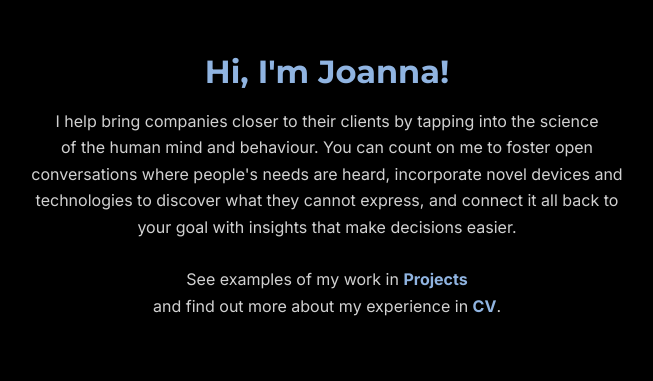
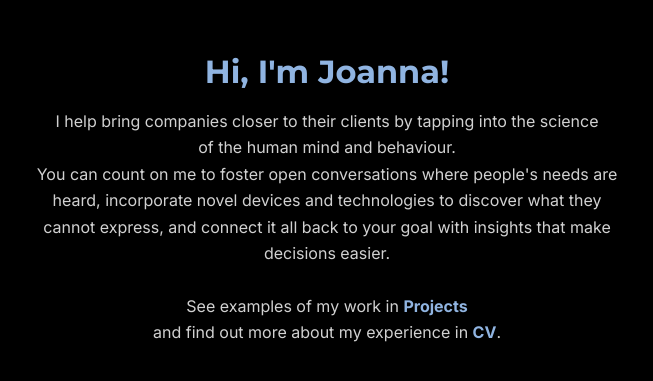
Before and after one commit to joanna-wi/joanna-wi.github.io, a Jekyll site: the page built from index.md, in a window 1280 px wide and 900 px high, cut to the strip 301-682 px from the top of the window. Shown: the whole strip, without its empty margins (313-966 px from the left). Built offline with Jekyll 4.4.1, drawn with Linux system fonts in a browser that asks for light colours; nearby versions of some CDN libraries.

Commit message:
Update index.md

```diff
--- a/index.md
+++ b/index.md
@@ -8,7 +8,7 @@
   <img class="profile-photo" src="{{ site.baseurl }}/assets/img/profile-img-color.jpg" alt="my photo">
   <div class="home-text">
     <h1 style="text-align: center;">Hi, I'm Joanna!</h1>
-    <p style="text-align: center;">I help bring companies closer to their clients by tapping into the science <br>of the human mind and behaviour. You can count on me to foster open conversations where people's needs are heard, incorporate novel devices and technologies to discover what they cannot express, and connect it all back to your goal with insights that make decisions easier.<br><br>See examples of my work in <strong style="color:#90b4e1;">Projects</strong><br>and find out more about my experience in <strong style="color:#90b4e1;">CV</strong>.</p>
+    <p style="text-align: center;">I help bring companies closer to their clients by tapping into the science <br>of the human mind and behaviour. <br>You can count on me to foster open conversations where people's needs are heard, incorporate novel devices and technologies to discover what they cannot express, and connect it all back to your goal with insights that make decisions easier.<br><br>See examples of my work in <strong style="color:#90b4e1;">Projects</strong><br>and find out more about my experience in <strong style="color:#90b4e1;">CV</strong>.</p>
   </div>
 </div>
 </section>
```
